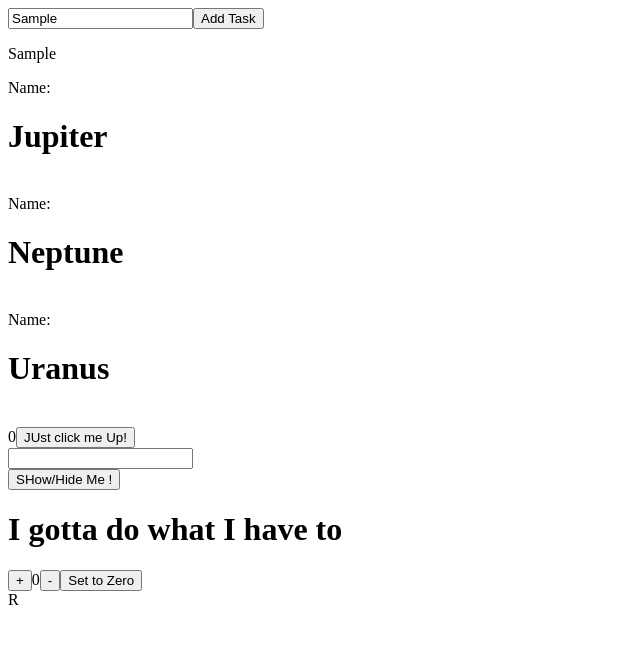
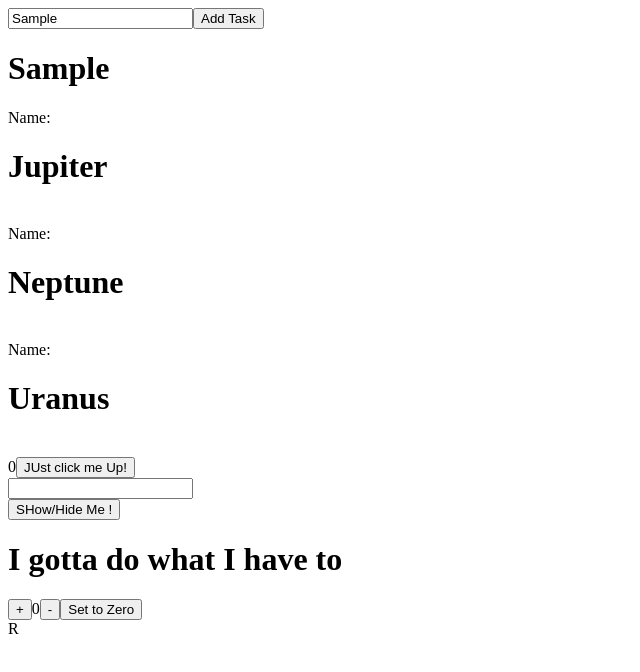
Before and after one commit to Cherrypick14/all_react_practices, a React (Create React App) app: page / in a window 1280 px wide. Both pictures are taken after typing "Sample" into the empty fields and a click on the button "Add Task". Shown: the top 672 px of the page, without its empty margins (0-640 px from the left). Built offline with nearby package versions, Linux system fonts and the light colour scheme.

Commit message:
change paragraph to heading

```diff
--- a/src/components/todolist.jsx
+++ b/src/components/todolist.jsx
@@ -19,7 +19,7 @@ const Todolist = () => {
         <button onClick={handleToDo}>Add Task</button>
       <div className='tasks'>
         {todoList.map((mytodo,key)=>{
-          return <p>{mytodo}</p>
+          return <h1>{mytodo}</h1>
         })}
 
         </div>
```
